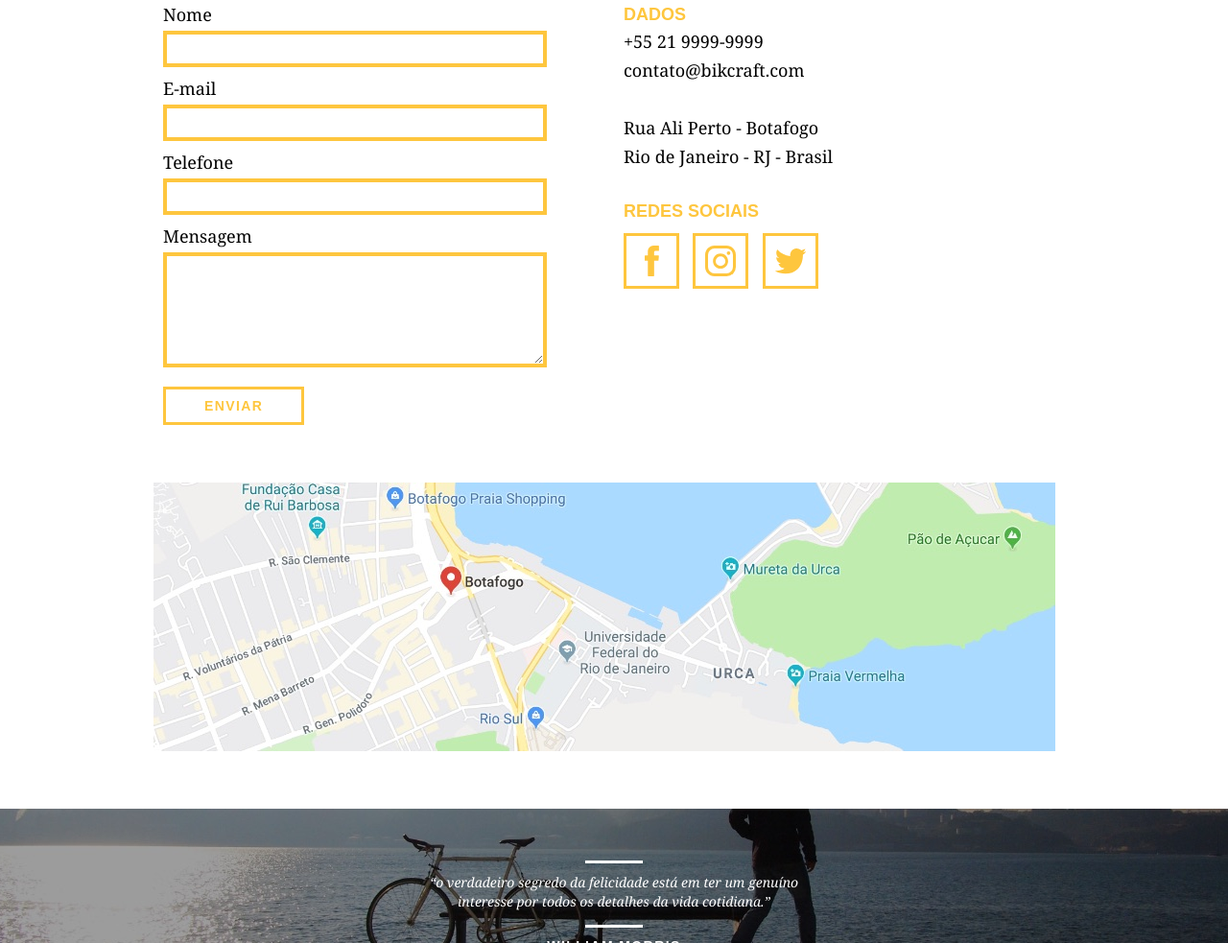
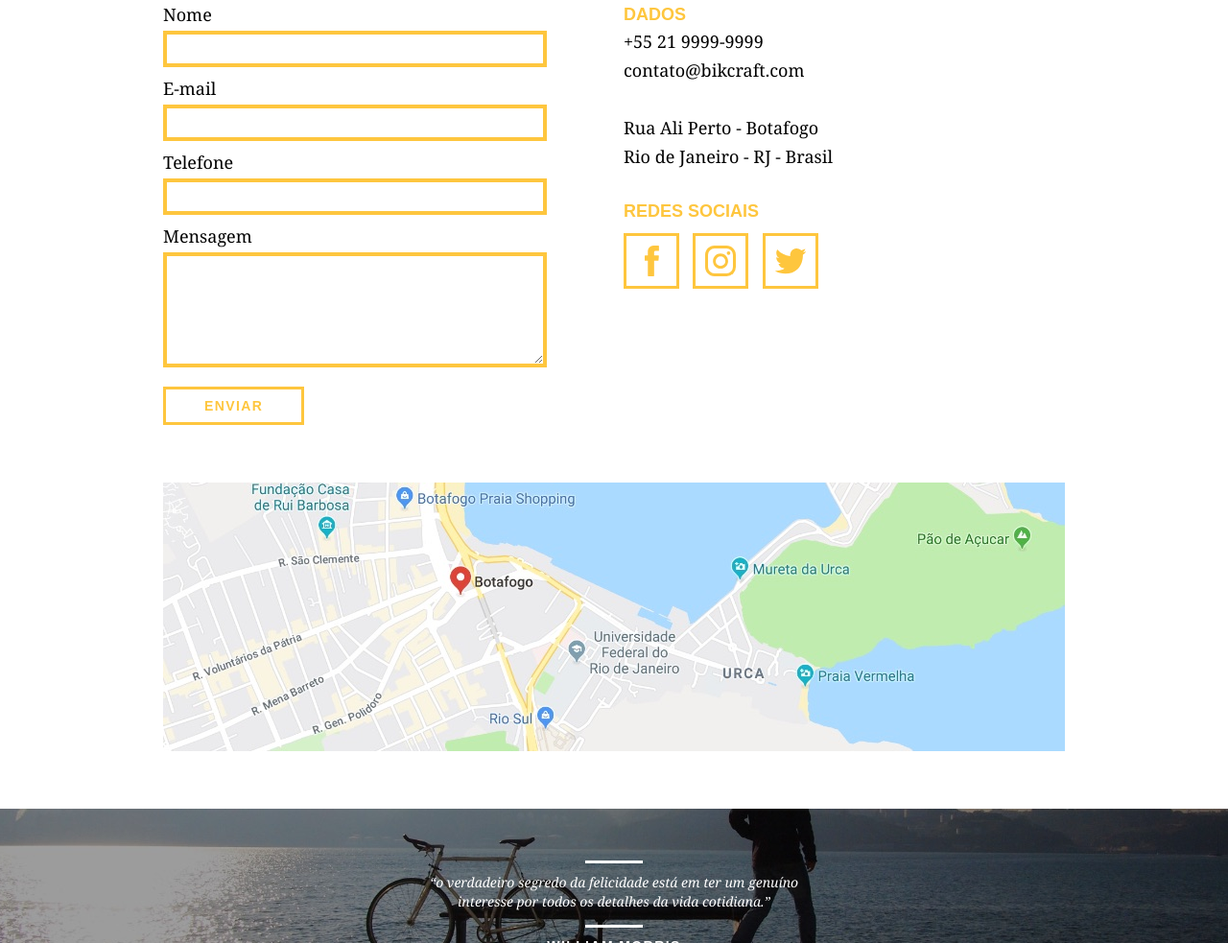
Before and after one commit to Vitor-Rocha33/Bikcraft, a plain HTML site: page contato.html in a window 1280 px wide. Shown: the part 289-1272 px from the top of the page at 96% size. Drawn offline with Linux system fonts and the light colour scheme.

Commit message:
Corrigindo alinhamento da imagem do endereco e add target blackno link do endereco

```diff
--- a/contato.html
+++ b/contato.html
@@ -84,7 +84,7 @@
     </section>
 
     <section class="container contato_mapa">
-        <a href="www.google.com">
+        <a href="http://google.com" class="grid-16" target="_blank">
             <img src="img/endereco-bikcraft.jpg" alt="">
         </a>
     </section>
```
